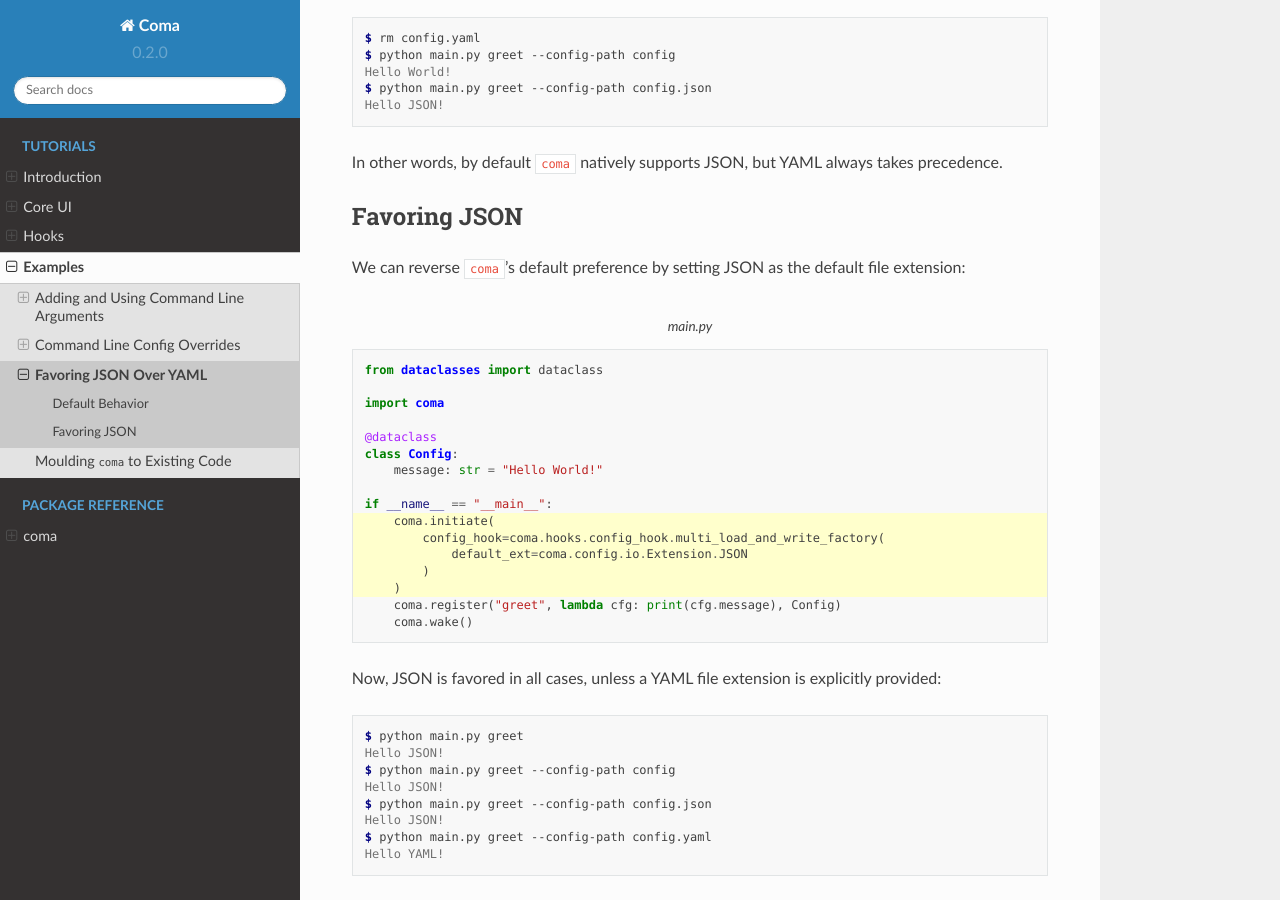
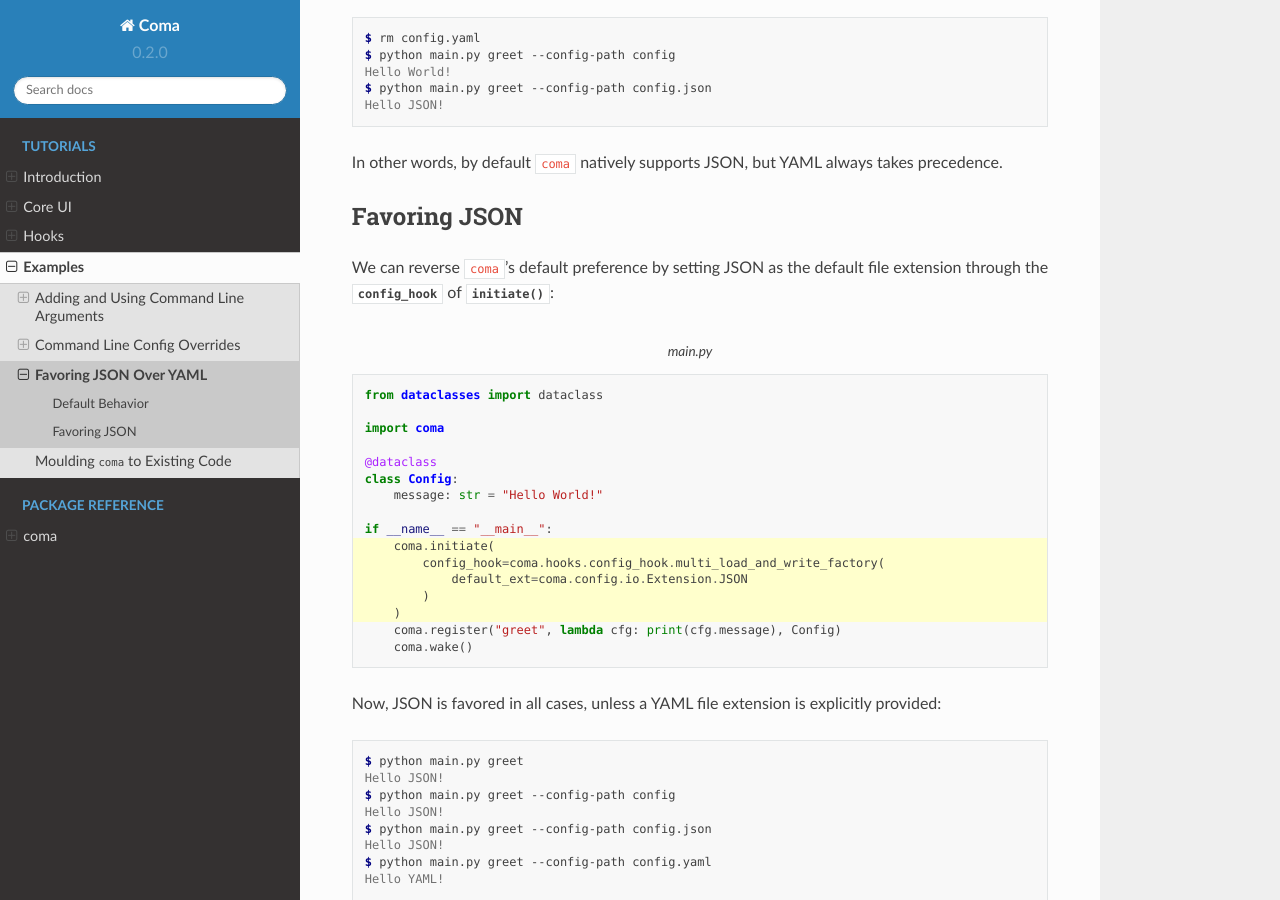
Before and after one commit to francois-rd/coma, a Sphinx documentation site: the page built from docs/source/tutorials/examples/json.rst, in a window 1280 px wide and 900 px high, scrolled down 1914 px. Built offline with Sphinx 7.4.7 and the Read the Docs theme 2.0.0, drawn with Linux system fonts in a browser that asks for light colours.

Commit message:
Small tweak to JSON tutorial.

```diff
--- a/docs/source/tutorials/examples/json.rst
+++ b/docs/source/tutorials/examples/json.rst
@@ -112,7 +112,7 @@ Favoring JSON
 -------------
 
 We can reverse ``coma``'s default preference by setting JSON as the default file
-extension:
+extension through the :obj:`config_hook` of :func:`~coma.core.initiate.initiate`:
 
 .. code-block:: python
     :emphasize-lines: 10-14
```
